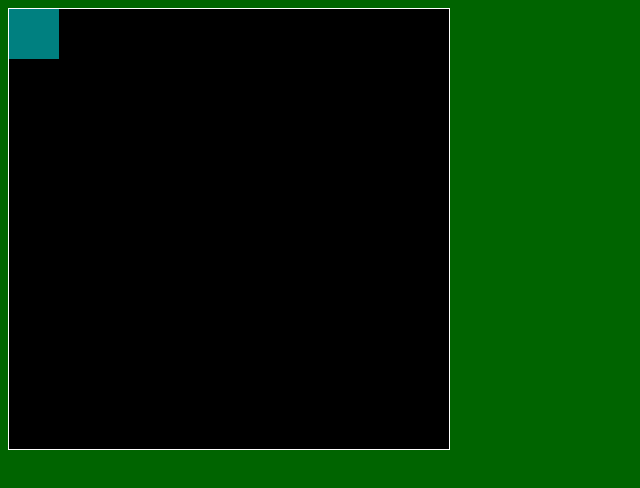
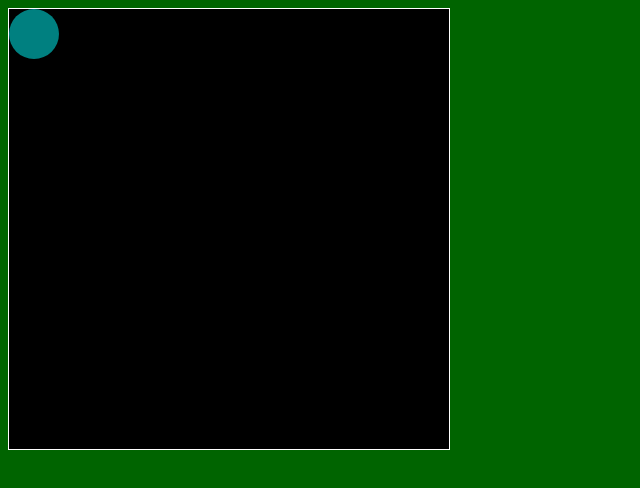
Before and after one commit to SlartBart/SlartBart.github.io, a plain HTML site: page asd-projects/walker/index.html in a window 1280 px wide. Shown: the full height of the page, 0-640 px from the left. Drawn offline with Linux system fonts and the light colour scheme.

Commit message:
saving walker (not complete)

```diff
--- a/asd-projects/walker/index.css
+++ b/asd-projects/walker/index.css
@@ -11,11 +11,12 @@ body {
   position: relative;
 }
 
-#gameItem {
+#walker {
   background-color: teal;
   width: 50px;
   height: 50px;
   position: absolute;
+  border-radius:100%;/*makes the div a circle*/
 /*   left: 100px; */  /* Uncomment if you want to set a "starting" position */
 /*   top: 100px;  */  /* Uncomment if you want to set a "starting" position */
 }
--- a/asd-projects/walker/index.html
+++ b/asd-projects/walker/index.html
@@ -11,8 +11,11 @@
   </head>
 
   <body>
-    <div id='board'>
-      <div id='gameItem'></div>
+    <div id='board'><!--play area-->
+
+      <div id='walker'>
+        <!--user controled box-->
+      </div>
     </div>
   </body>
 </html>
--- a/asd-projects/walker/index.js
+++ b/asd-projects/walker/index.js
@@ -10,14 +10,24 @@ function runProgram(){
   // Constant Variables
   var FRAME_RATE = 60;
   var FRAMES_PER_SECOND_INTERVAL = 1000 / FRAME_RATE;
-
+  var KEY =
+  {
+    "UP":"ArrowUp",
+    "DOWN":"ArrowDown",
+    "LEFT":"ArrowLeft",
+    "RIGHT":"ArrowRight"
+  }
+  var xpos = 0;
+  var ypos = 0;
+  var xspeed = 0;
+  var yspeed = 0;
   // Game Item Objects
 
 
   // one-time setup
   var interval = setInterval(newFrame, FRAMES_PER_SECOND_INTERVAL);   // execute newFrame every 0.0166 seconds (60 Frames per second)
-  $(document).on('eventType', handleEvent);                           // change 'eventType' to the type of event you want to handle
-
+  $(document).on('keydown', handleKeyDown);                           // change 'eventType' to the type of event you want to handle
+  $(document).on('keyup', handleKeyUp);
   ////////////////////////////////////////////////////////////////////////////////
   ///////////////////////// CORE LOGIC ///////////////////////////////////////////
   ////////////////////////////////////////////////////////////////////////////////
@@ -27,22 +37,58 @@ function runProgram(){
   by calling this function and executing the code inside.
   */
   function newFrame() {
-
-
+    repositionGameItem();
+    redrawGameItem();
   }
 
   /*
   Called in response to events.
   */
-  function handleEvent(event) {
+  function handleKeyDown(event) {
+    if(event.key===KEY.DOWN)
+    {
+      console.log("down pressed");
+      yspeed = 5;//move down
+    }
+    else if(event.key===KEY.UP)
+    {
+      console.log("up pressed");
+      yspeed = -5;//move up
+    }
+    else if(event.key===KEY.LEFT)
+    {
+      console.log("left pressed");
+      xspeed = -5;//move left
+    }
+    else if(event.key===KEY.RIGHT)
+    {
+      console.log("right pressed");
+      xspeed = 5;//move right
+    }
+
+
 
   }
-
+  function handleKeyUp()
+  {
+    xspeed = 0;
+    yspeed = 0;
+  }
   ////////////////////////////////////////////////////////////////////////////////
   ////////////////////////// HELPER FUNCTIONS ////////////////////////////////////
   ////////////////////////////////////////////////////////////////////////////////
 
+  function repositionGameItem()
+  {
+    ypos+=yspeed;//walker increases y, moving down
 
+    xpos+=xspeed;//walker decreases x, moving right
+  }
+  function redrawGameItem()
+  {//places the walker at its new location
+    $("#walker").css("top", ypos);
+    $("#walker").css("left", xpos);
+  }
   function endGame() {
     // stop the interval timer
     clearInterval(interval);
```
